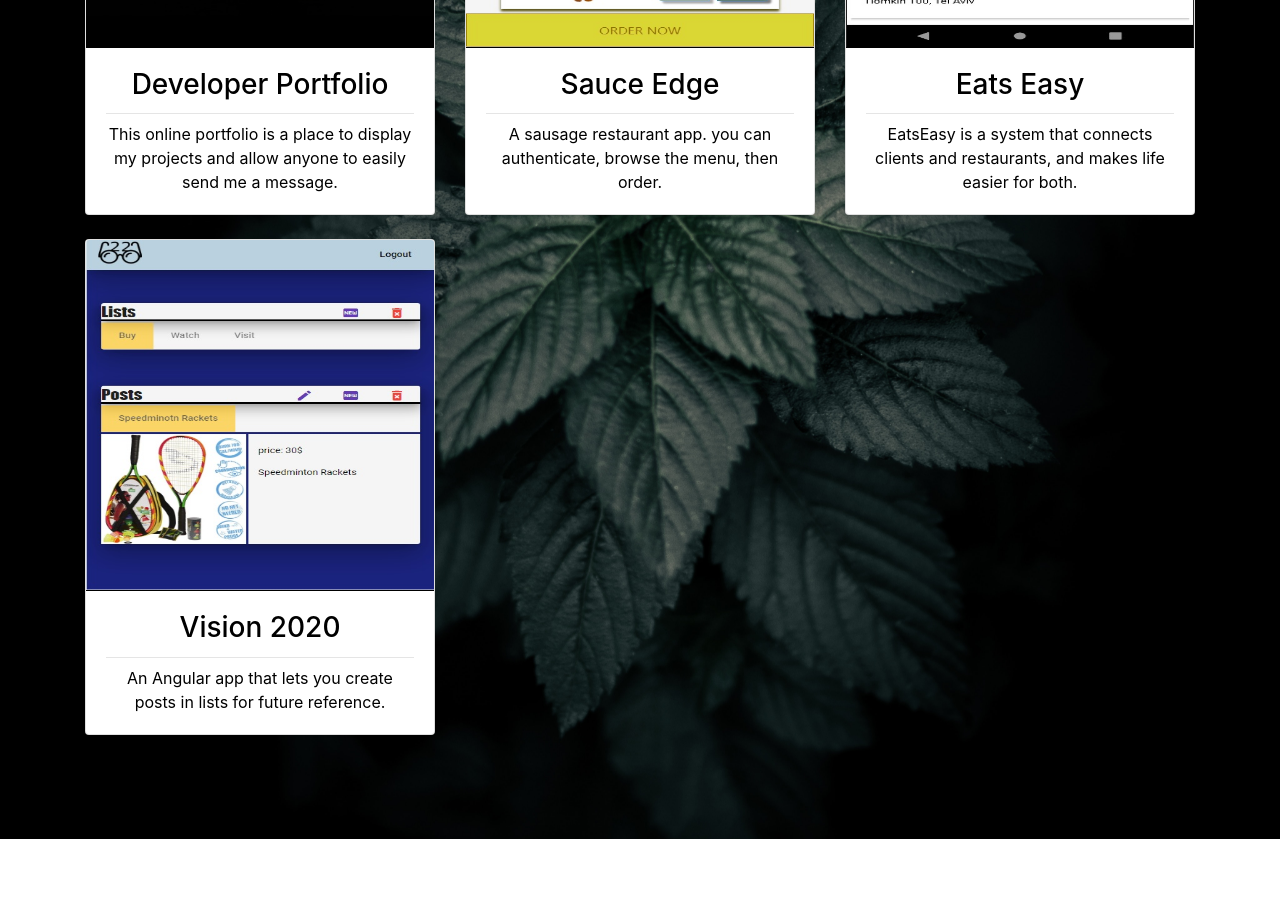
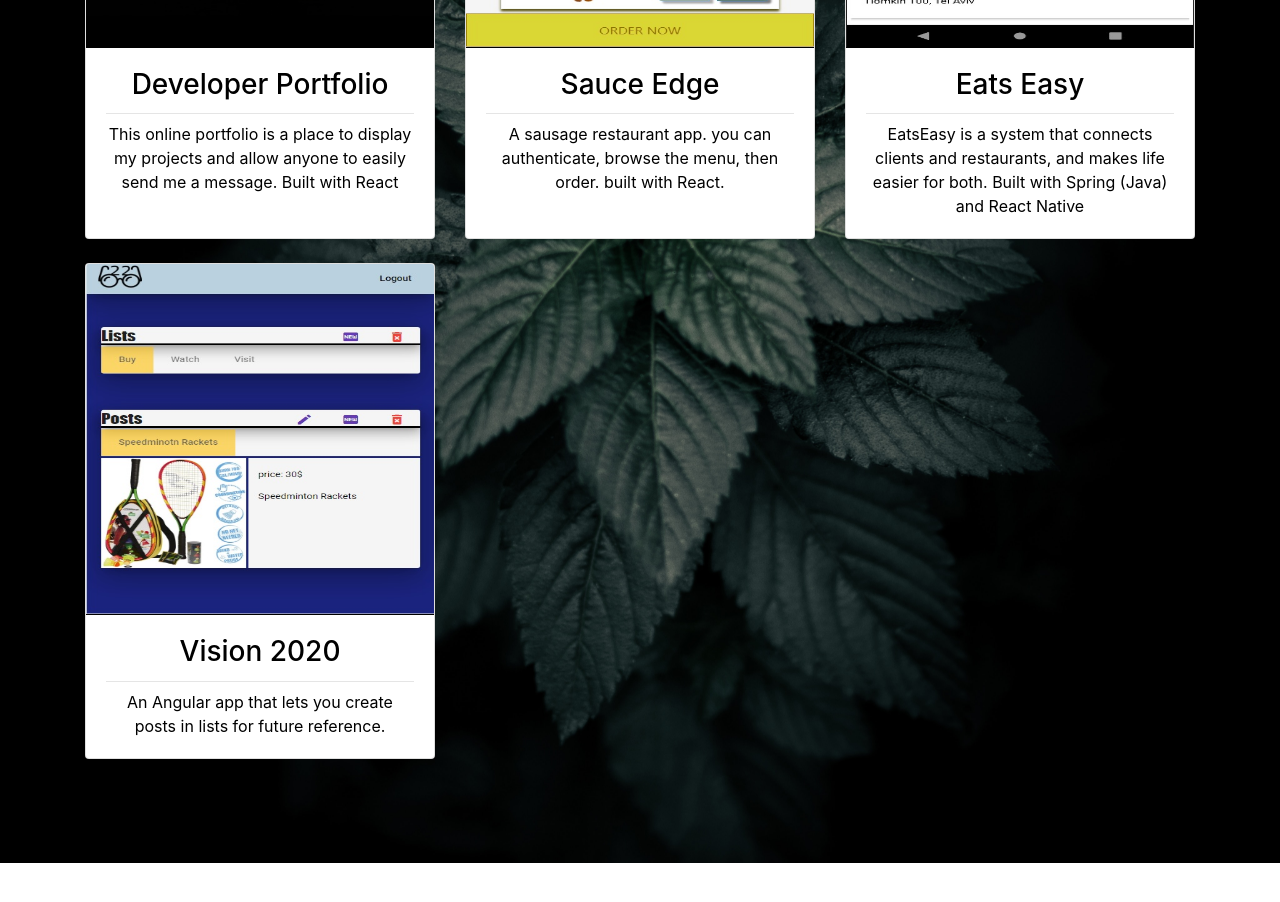
Before and after one commit to RonYanku/homepage, a React (Create React App) app: page / in a window 1280 px wide. Shown: the part 1940-2842 px from the top of the page. Built offline with nearby package versions, Linux system fonts and the light colour scheme.

Commit message:
fixed About me

```diff
--- a/src/Components/PortfolioProjects.js
+++ b/src/Components/PortfolioProjects.js
@@ -62,7 +62,7 @@ const PortfolioProjects = () => {
               <Project
                   images = {PortfolioImages}
                   title = "Developer Portfolio"
-                  description = "This online portfolio is a place to display my projects and allow anyone to easily send me a message."
+                  description = "This online portfolio is a place to display my projects and allow anyone to easily send me a message. Built with React"
                   github = "https://github.com/RonYanku/homepage"
                   link = "https://ronyanku.github.io/homepage/"
                   modal = "This online portfolio is a place to display my projects and allow anyone to easily send me a message. It is built using React"
@@ -71,19 +71,19 @@ const PortfolioProjects = () => {
               <Project
                   images = {SauceEdgeImages}
                   title = "Sauce Edge"
-                  description = "A sausage restaurant app. you can authenticate, browse the menu, then order."
+                  description = "A sausage restaurant app. you can authenticate, browse the menu, then order. built with React."
                   github = "https://github.com/RonYanku/SauceEdge"
                   link = "https://sauce-edge.web.app/"
-                  modal = "A sausage restaurant app built with React"
+                  modal = "A sausage restaurant app. you can authenticate, browse the menu, then order. built with React."
                   badges = {SauceEdgeBadges}
               />
               <Project
                   images = {EatsEasyImages}
                   title = "Eats Easy"
-                  description = "EatsEasy is a system that connects clients and restaurants, and makes life easier for both."
+                  description = "EatsEasy is a system that connects clients and restaurants, and makes life easier for both.  Built with Spring (Java) and React Native"
                   github = "https://github.com/orgs/eats-easy/dashboard"
 
-                  modal = "EatsEasy is a system that connects clients and restaurants. It helps clients to find the place to eat in, and place an order,track it from anywhere, and pay instantly. It helps restaurant’s staff manage order queues, keeping the menu updated and serving clients the best way they can"
+                  modal = "EatsEasy is a system that connects clients and restaurants. It helps clients to find the place to eat in, and place an order,track it from anywhere, and pay instantly. It helps restaurant’s staff manage order queues, keeping the menu updated and serving clients the best way they can. Built with Spring (Java) and React Native"
                   badges = {EatsEasyBadges}
               />
               <Project
```
